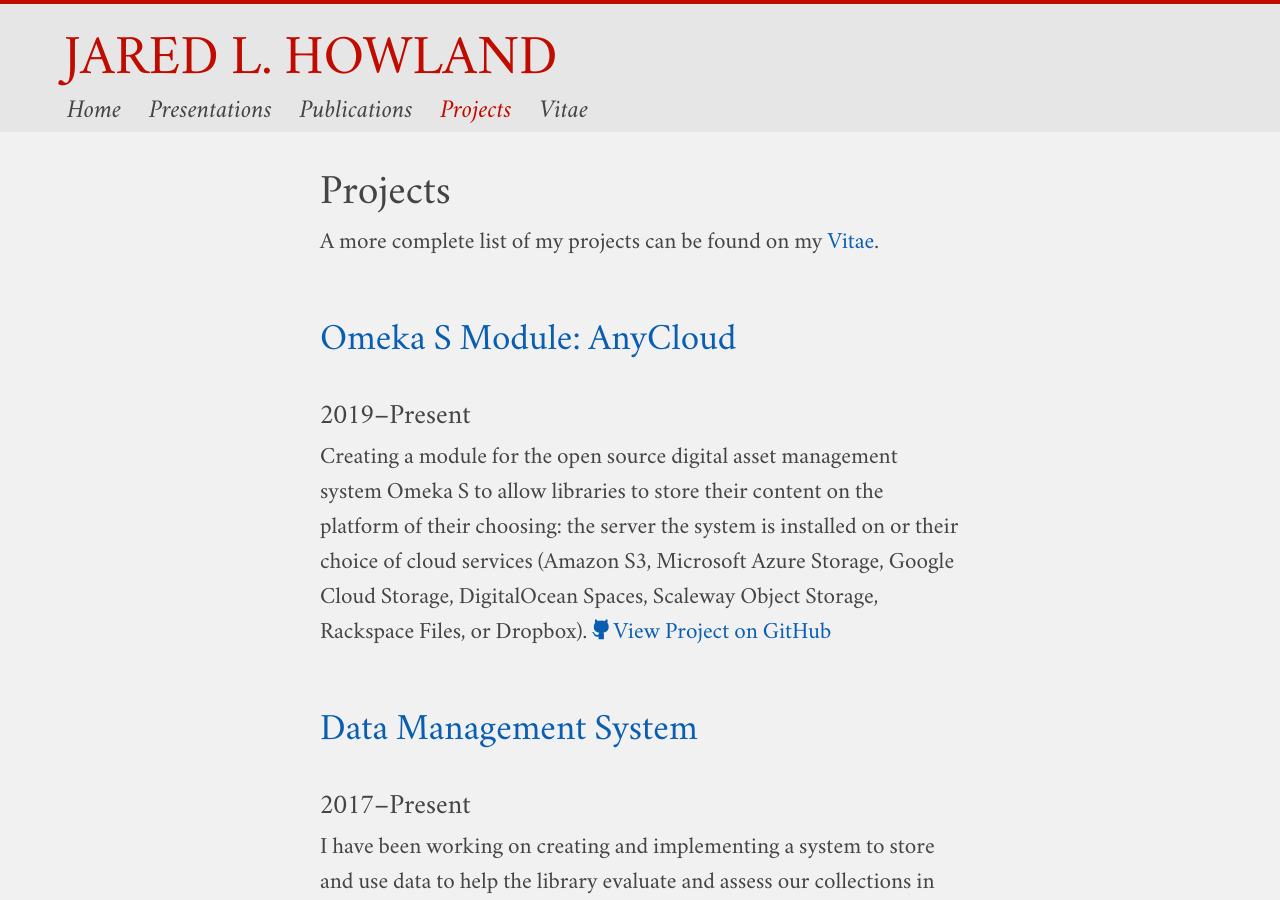
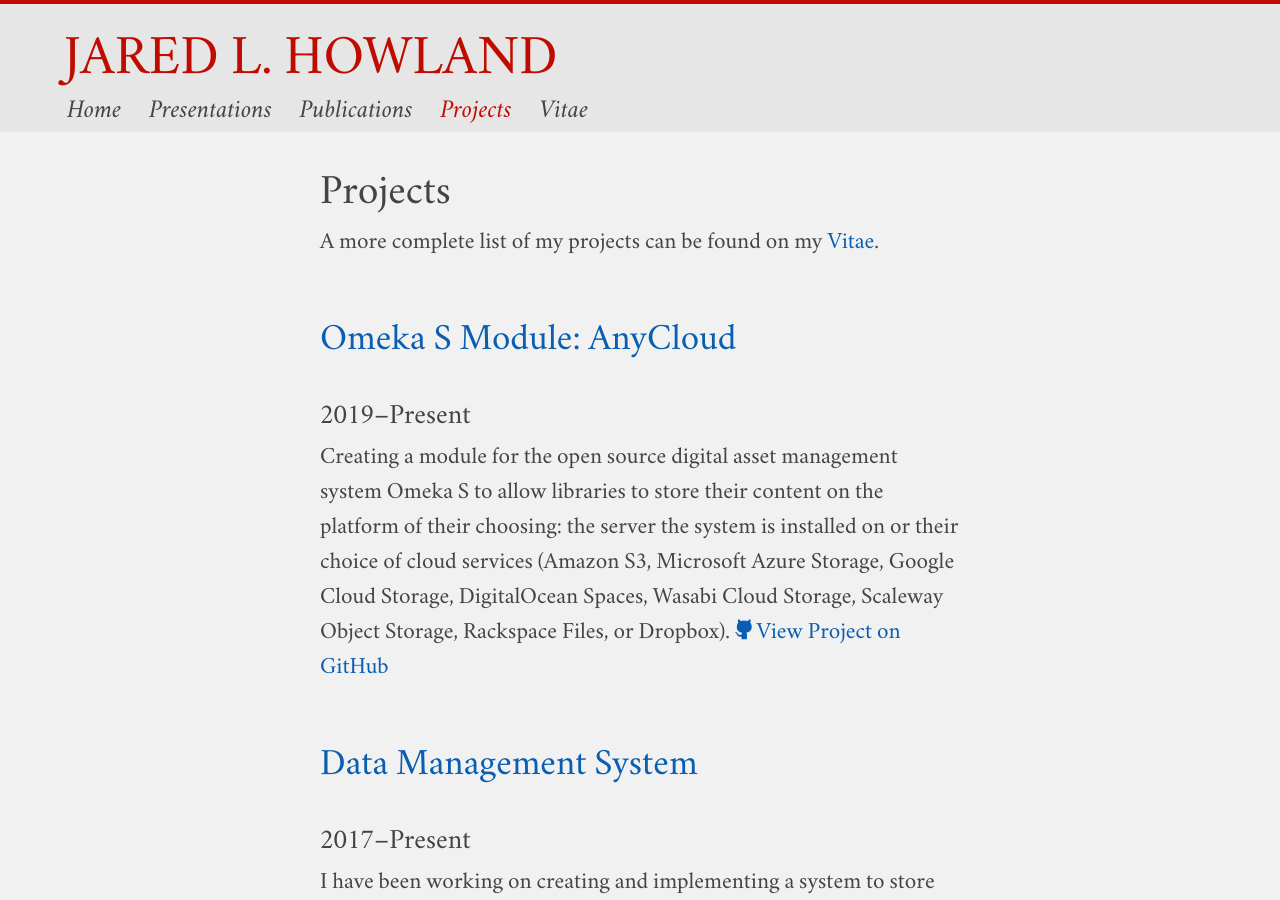
Before and after one commit to jaredhowland/jaredhowland.github.io, a Jekyll site: the page built from content/projects.md, in a window 1280 px wide and 900 px high. Built offline with Jekyll 4.4.1, drawn with Linux system fonts in a browser that asks for light colours.

Commit message:
Update projects.md

```diff
--- a/content/projects.md
+++ b/content/projects.md
@@ -8,7 +8,7 @@ A more complete list of my projects can be found on my [Vitae][1].
 
 ## [Omeka S Module: AnyCloud][7]
 ### 2019–Present
-Creating a module for the open source digital asset management system Omeka S to allow libraries to store their content on the platform of their choosing: the server the system is installed on or their choice of cloud services (Amazon S3, Microsoft Azure Storage, Google Cloud Storage, DigitalOcean Spaces, Scaleway Object Storage, Rackspace Files, or Dropbox). <a class="watch btn" href="https://github.com/HBLL-Collection-Development/omeka-s-any-cloud"><i class="icon-github"></i> View Project on GitHub</a>
+Creating a module for the open source digital asset management system Omeka S to allow libraries to store their content on the platform of their choosing: the server the system is installed on or their choice of cloud services (Amazon S3, Microsoft Azure Storage, Google Cloud Storage, DigitalOcean Spaces, Wasabi Cloud Storage, Scaleway Object Storage, Rackspace Files, or Dropbox). <a class="watch btn" href="https://github.com/HBLL-Collection-Development/omeka-s-any-cloud"><i class="icon-github"></i> View Project on GitHub</a>
 
 ## [Data Management System][6]
 ### 2017–Present
```
